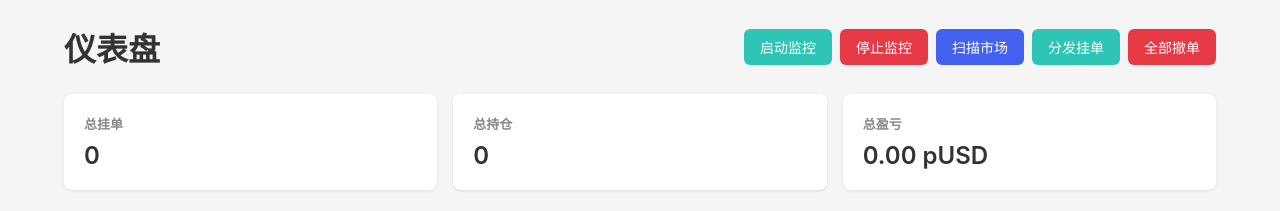
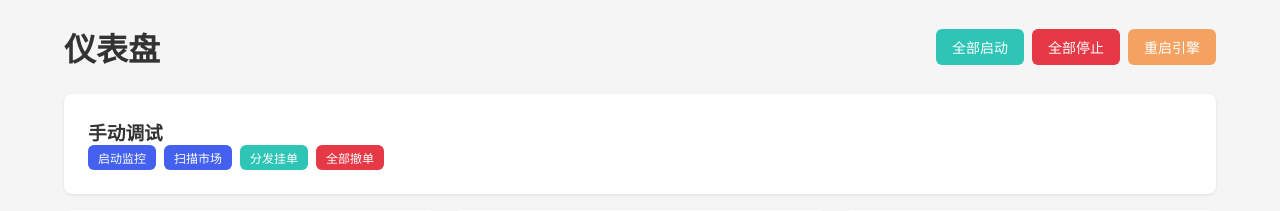
Before and after one commit to VMInsideVM/poly-marketmaker, a Flask app: page / in a window 1280 px wide. Shown: the part 56-267 px from the top of the page. Run offline with Flask 3, Linux system fonts and the light colour scheme; the visitor is signed in with stand-in values (Sample User, id 1); data that the repository does not hold is empty.

Commit message:
feat: restore auto engine (start/stop/restart) + add manual debug controls
Auto mode: 全部启动/全部停止/重启引擎 (auto scan loop + workers)
Manual debug: 启动监控/扫描市场/分发挂单/全部撤单 (step-by-step)

```diff
--- a/web/routes.py
+++ b/web/routes.py
@@ -272,6 +272,9 @@ def api_toggle_wallet(address):
 # --- API: Engine Control ---
 
 
+# --- Auto mode ---
+
+
 @app.route("/api/engine/start-all", methods=["POST"])
 @login_required
 def api_start_all():
@@ -286,6 +289,25 @@ def api_stop_all():
     if manager:
         manager.stop_all()
     return jsonify({"ok": True, "message": "止损监控已停止，请注意现有持仓风险"})
+
+
+@app.route("/api/engine/restart", methods=["POST"])
+@login_required
+def api_restart():
+    if manager:
+        manager.restart_all()
+    return jsonify({"ok": True})
+
+
+# --- Manual mode ---
+
+
+@app.route("/api/engine/start-monitors", methods=["POST"])
+@login_required
+def api_start_monitors():
+    if manager:
+        manager.start_monitors()
+    return jsonify({"ok": True})
 
 
 @app.route("/api/engine/scan", methods=["POST"])
--- a/web/templates/dashboard.html
+++ b/web/templates/dashboard.html
@@ -3,11 +3,19 @@
 <div class="page-header">
     <h1>仪表盘</h1>
     <div class="controls">
-        <button class="btn btn-success" onclick="engineAction('start-all')">启动监控</button>
-        <button class="btn btn-danger" onclick="engineAction('stop-all', '止损监控将停止，确定要停止吗？')">停止监控</button>
-        <button class="btn btn-primary" onclick="scanMarkets()">扫描市场</button>
-        <button class="btn btn-success" onclick="placeOrders()">分发挂单</button>
-        <button class="btn btn-danger" onclick="cancelAllOrders()">全部撤单</button>
+        <button class="btn btn-success" onclick="engineAction('start-all')">全部启动</button>
+        <button class="btn btn-danger" onclick="engineAction('stop-all', '止损监控将停止，确定要停止所有引擎吗？')">全部停止</button>
+        <button class="btn btn-warning" onclick="engineAction('restart', '将重启所有引擎以加载新参数，确定吗？')">重启引擎</button>
+    </div>
+</div>
+
+<div class="config-section" style="margin-bottom:16px;">
+    <h3>手动调试</h3>
+    <div class="controls">
+        <button class="btn btn-sm btn-primary" onclick="engineAction('start-monitors')">启动监控</button>
+        <button class="btn btn-sm btn-primary" onclick="scanMarkets()">扫描市场</button>
+        <button class="btn btn-sm btn-success" onclick="placeOrders()">分发挂单</button>
+        <button class="btn btn-sm btn-danger" onclick="cancelAllOrders()">全部撤单</button>
     </div>
 </div>
 
```
Also changed, not shown: engine/manager.py (+28 -8 lines).
